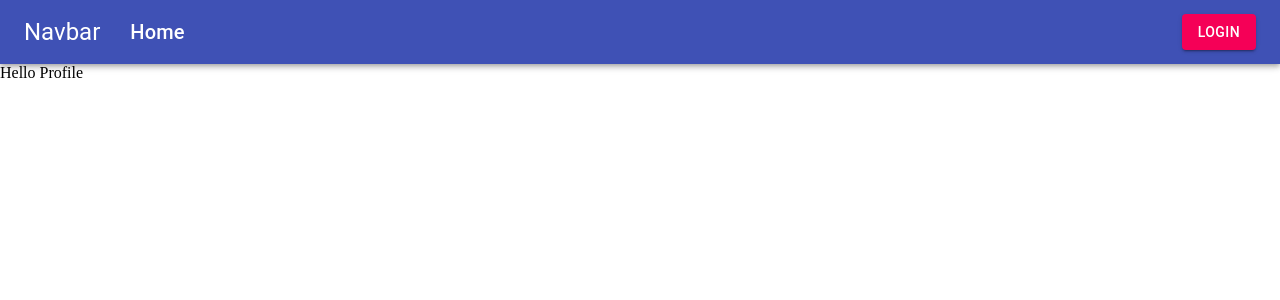
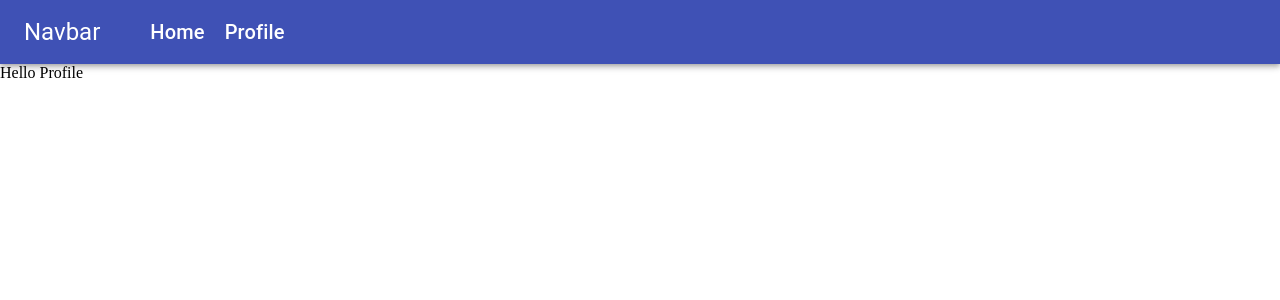
Before and after one commit to Ognjen-Radisic/LiveCrypto-WebSocket-React-Redux, a React (Create React App) app: page /profile in a window 1280 px wide. Both pictures are taken after a click on the button "LOGIN". Shown: the top 300 px of the page. Built offline with nearby package versions, Linux system fonts and the light colour scheme.

Commit message:
"login" functionality

```diff
--- a/src/components/Navbar.js
+++ b/src/components/Navbar.js
@@ -1,4 +1,5 @@
-import React from "react";
+import React, { useState } from "react";
+import { Link } from "react-router-dom";
 import { makeStyles } from "@material-ui/core/styles";
 import { AppBar, Toolbar, Typography, Button } from "@material-ui/core";
 
@@ -7,16 +8,17 @@ const useStyles = makeStyles((theme) => ({
 		flexGrow: 1,
 	},
 	logo: {
-		marginRight: "30px",
+		marginRight: "50px",
 	},
-
-	title: {
-		flexGrow: 1,
+	textLink: {
+		color: "inherit",
+		textDecoration: "inherit",
 	},
 }));
 
 const Navbar = () => {
 	const classes = useStyles();
+	const [loggedIn, setLoggedIn] = useState(false);
 
 	return (
 		<div className={classes.root}>
@@ -25,12 +27,31 @@ const Navbar = () => {
 					<Typography variant="h5" className={classes.logo}>
 						Navbar
 					</Typography>
-					<Typography variant="h6" className={classes.title}>
-						Home
+
+					{/* Depending on loggedIn state, regulate flex-grow property */}
+					<Typography
+						variant="h6"
+						style={{ flexGrow: loggedIn ? 0 : 1, marginRight: "20px" }}>
+						<Link to="/" className={classes.textLink}>
+							Home
+						</Link>
 					</Typography>
-					<Button variant="contained" color="secondary">
-						Login
-					</Button>
+
+					{/*Quasi loggin functionality, when button is clicked display Profile (Nav item) permanently */}
+					{loggedIn ? (
+						<Typography variant="h6">
+							<Link to="/profile" className={classes.textLink}>
+								Profile
+							</Link>
+						</Typography>
+					) : (
+						<Button
+							variant="contained"
+							color="secondary"
+							onClick={() => setLoggedIn(true)}>
+							Login
+						</Button>
+					)}
 				</Toolbar>
 			</AppBar>
 		</div>
```
